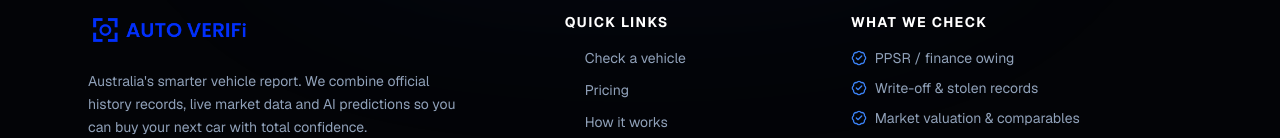
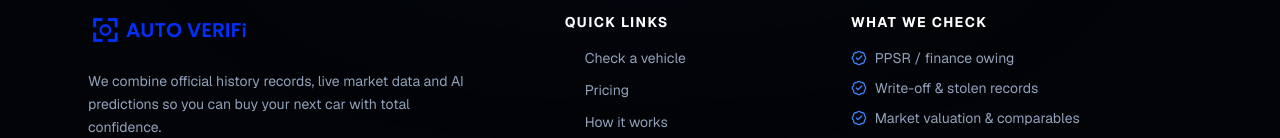
Before and after one commit to Ali139456/Autoverify, a Next.js app: page /check in a window 1280 px wide. Shown: the part 662-800 px from the top of the page. Built offline with nearby package versions, Linux system fonts and the light colour scheme; no server answers.

Commit message:
Remove Australia's smarter vehicle report line from footer.

```diff
--- a/src/components/Footer.tsx
+++ b/src/components/Footer.tsx
@@ -101,9 +101,8 @@ export function Footer() {
         <div className="md:col-span-5">
           <Logo height={36} />
           <p className="mt-4 max-w-sm text-sm leading-relaxed text-slate-400">
-            Australia&apos;s smarter vehicle report. We combine official history
-            records, live market data and AI predictions so you can buy your
-            next car with total confidence.
+            We combine official history records, live market data and AI
+            predictions so you can buy your next car with total confidence.
           </p>
           <div className="mt-5 flex items-center gap-2">
             {SOCIALS.map(({ icon: Icon, label, href }) => (
```
